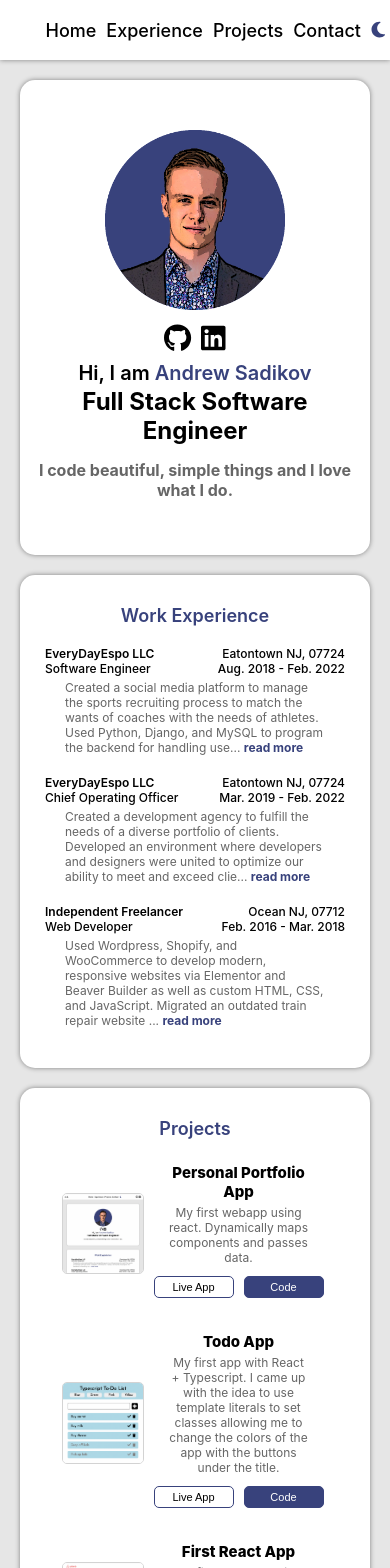
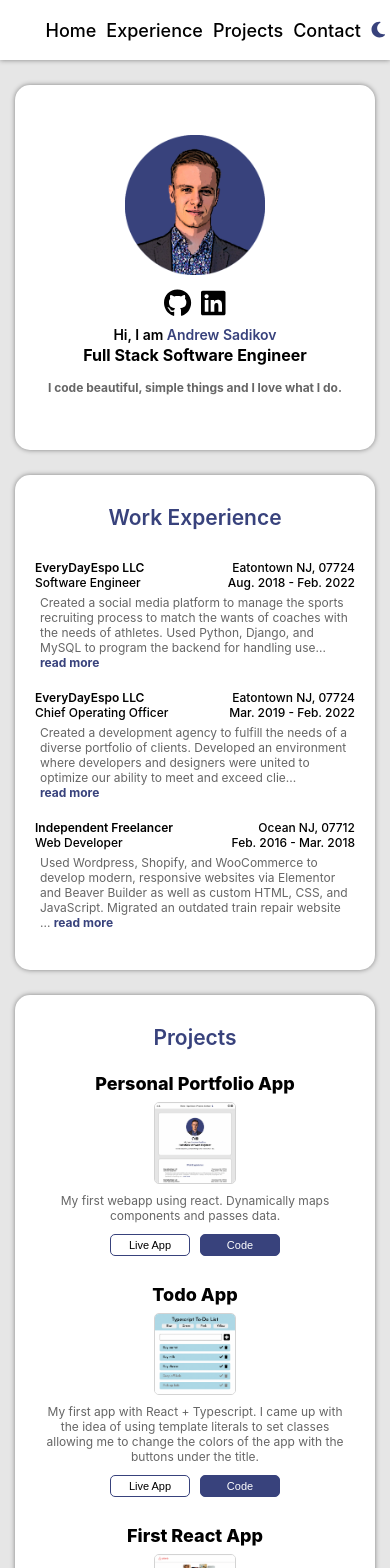
Before and after one commit to AndrewSadikov/ReactPortfolio, a React (Create React App) app: page / in a window 390 px wide. Shown: the top 1568 px of the page. Built offline with nearby package versions, Linux system fonts and the light colour scheme.

Commit message:
Fixed sizing and rebuilt project section

```diff
--- a/src/components/projectCard.js
+++ b/src/components/projectCard.js
@@ -3,18 +3,19 @@
 const ProjectCard = (props) => {
   return (
     <div className="proj-card">
+      <h1 className="proj-title">{props.name}</h1>
+      <div className="proj-info">
         <img
           className="proj-image"
           alt=""
           src={require(`../images/${props.image}`)}
         />
-      <div className="proj-info">
-        <h1 className="proj-title">{props.name}</h1>
         <p
           className={props.darkMode ? "exp-card-about" : "exp-card-about-dark"}
         >
           {props.about}
         </p>
+      </div>
       <div className="proj-button-section">
         <a href={props.live} target="_blank" rel="noreferrer">
           <button
@@ -36,7 +37,6 @@ const ProjectCard = (props) => {
         </a>
       </div>
     </div>
-    </div>
   );
 };
 
--- a/src/data/projectData.js
+++ b/src/data/projectData.js
@@ -11,7 +11,7 @@ const projectData = [
   {
     name: "Todo App",
     about:
-      "My first app with React + Typescript. I came up with the idea to use template literals to set classes allowing me to change the colors of the app with the buttons under the title.",
+      "My first app with React + Typescript. I came up with the idea of using template literals to set classes allowing me to change the colors of the app with the buttons under the title.",
     live: "https://todo.andrewsadikov.com",
     code: "https://github.com/AndrewSadikov/TodoListApp",
     image: "todo.png",
--- a/src/index.css
+++ b/src/index.css
@@ -215,6 +215,27 @@ a {
   .nav-title {
     display: none;
   }
+
+  .section-main,
+  .section-main-dark {
+  }
+
+  .home-logo {
+    height: 140px;
+  }
+
+  .home-title {
+    font-size: 16px;
+  }
+
+  .home-subtitle {
+    font-size: 14px;
+  }
+
+  .home-smalltitle,
+  .home-smalltitle-dark {
+    font-size: 12px;
+  }
 }
 
 .cards-container {
@@ -291,20 +312,19 @@ a {
 @media (max-width: 600px) {
   .section-main,
   .section-main-dark {
-    margin-top: 20px;
+    margin-top: 0px;
   }
 
   .container {
-    margin: 20px;
+    margin: 25px 15px;
   }
 
   .cards-container {
-    margin: -5px 0px 5px;
     margin-bottom: 20px;
   }
 
   .exp-card {
-    margin: 20px 25px;
+    margin: 20px 20px;
   }
 
   .exp-card-title {
@@ -318,38 +338,38 @@ a {
 
   .exp-card-about,
   .exp-card-about-dark {
+    margin: 5px;
     font-size: 12px;
   }
 
   .wip-title,
   .wip-title-dark {
-    font-size: 18px;
+    font-size: 21px;
     margin-top: -10px;
+    margin-bottom: 15px;
   }
 }
 
 .proj-card {
-  display: flex;
-  align-items: center;
-  justify-content: space-between;
-  margin: 20px 45px;
+  padding: 10px 40px;
+  text-align: center;
 }
 
 .proj-image {
+  width: 100px;
   border-radius: 5px;
-  max-width: 120px;
   border: 1px solid lightgrey;
 }
 
 .proj-title {
-  margin: 4px 10px;
-  font-size: 15px;
+  margin: 8px 10px;
+  font-size: 18px;
   font-weight: 800;
 }
 
 .proj-info {
+  align-items: center;
   width: 100%;
-  margin-left: 5px;
   text-align: center;
 }
 
@@ -415,6 +435,11 @@ a {
 }
 
 @media (max-width: 600px) {
+  .proj-card {
+    padding: 5px;
+    margin: 0px 15px;
+  }
+
   .proj-image {
     width: 80px;
   }
```
Lines whose indentation alone changed are shown as unchanged.
